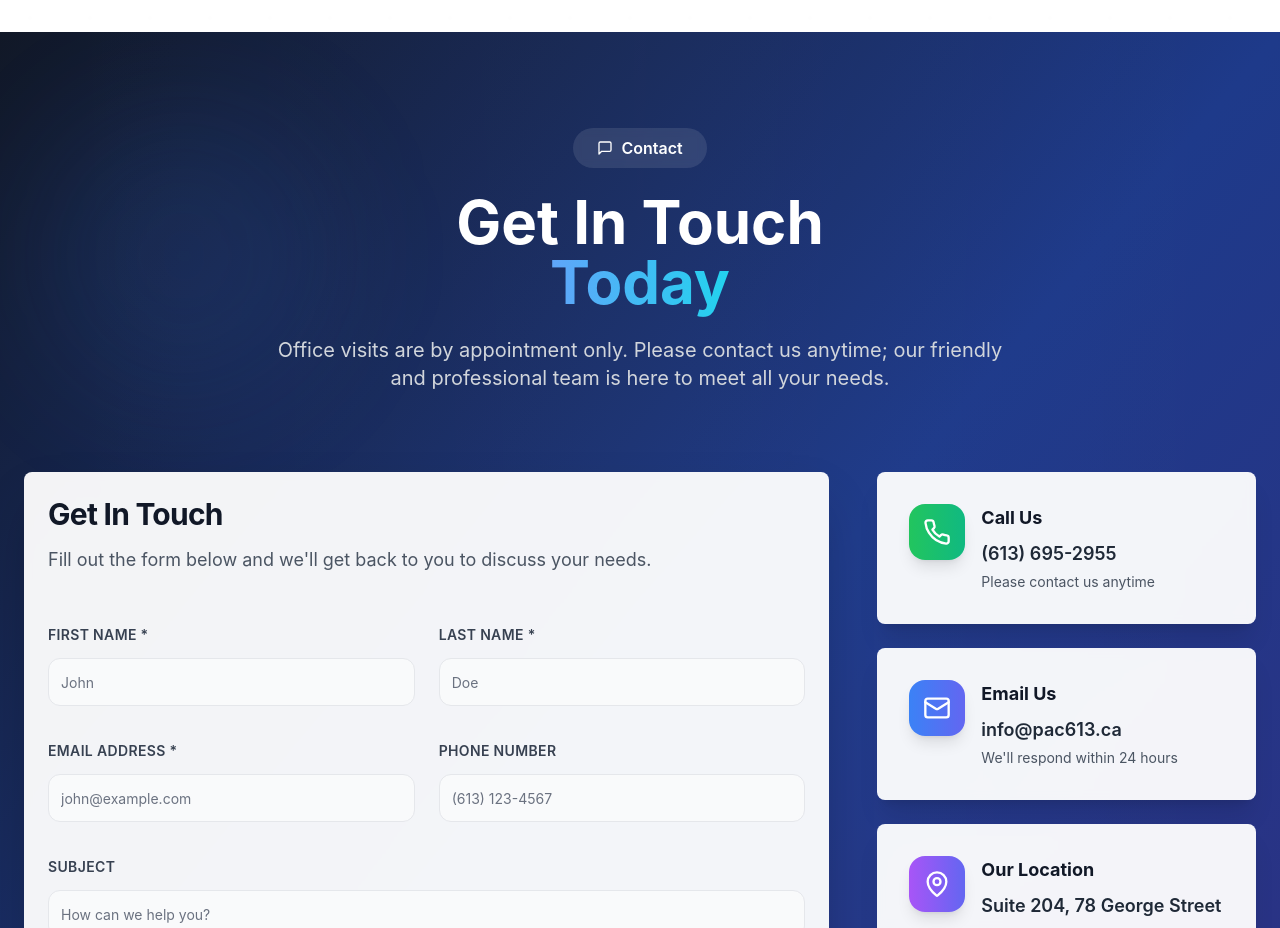
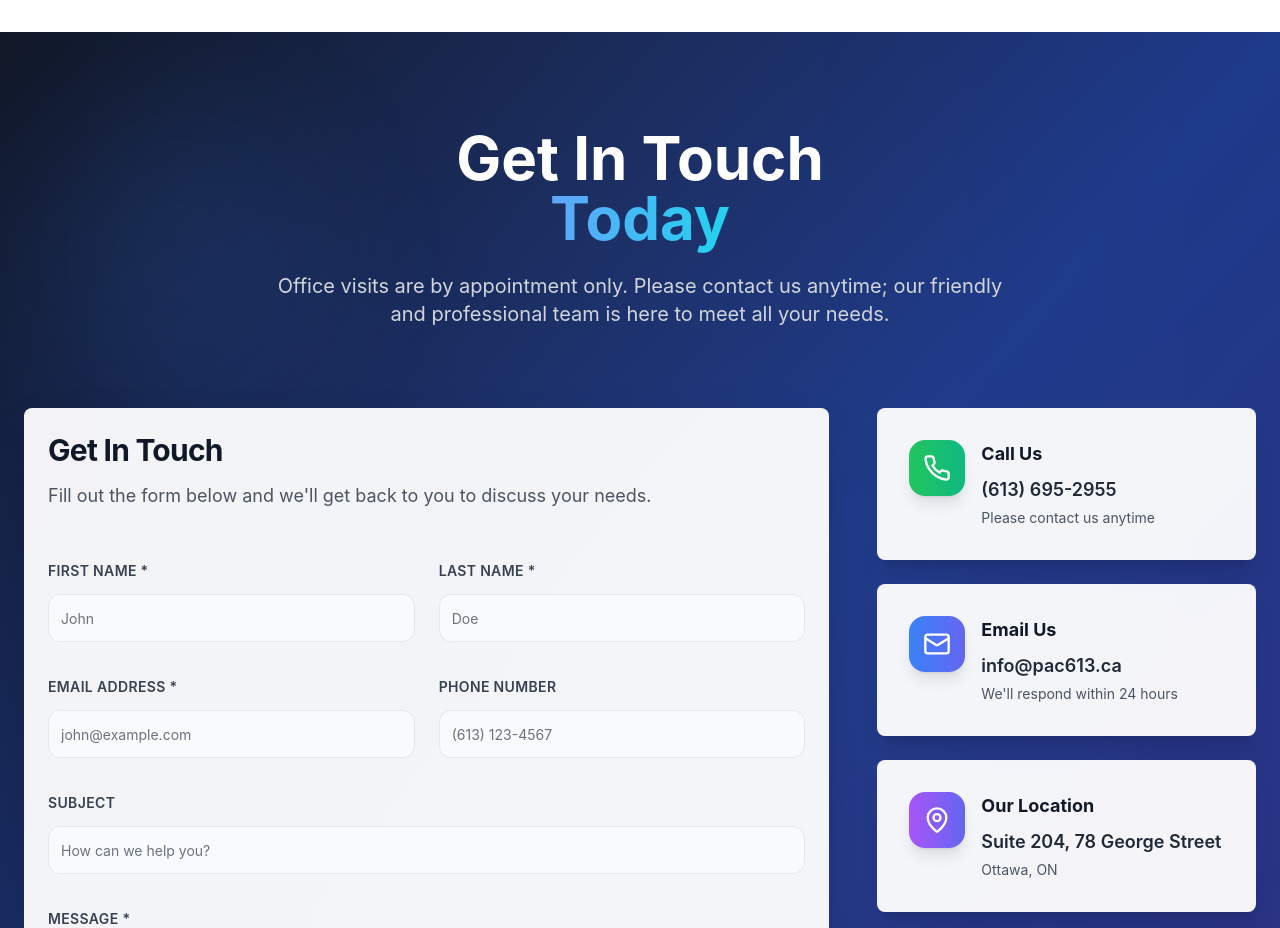
Before and after one commit to farmanhoyo/pacific-glow-remodel-project, a React (Vite) app: page / in a window 1280 px wide. Shown: the part 5560-6488 px from the top of the page. Built offline with nearby package versions, Linux system fonts and the light colour scheme.

Commit message:
Remove redundant contact button

```diff
--- a/src/components/Contact.tsx
+++ b/src/components/Contact.tsx
@@ -60,10 +60,6 @@ const Contact = () => {
 
       <div className="container mx-auto px-4 md:px-6 relative z-10">
         <div className="text-center mb-12 md:mb-20">
-          <div className="inline-flex items-center space-x-2 bg-white/10 backdrop-blur-sm text-white px-4 md:px-6 py-2 rounded-full font-semibold mb-4 md:mb-6 text-sm md:text-base">
-            <MessageSquare className="w-4 h-4" />
-            <span>Contact</span>
-          </div>
           <h2 className="text-4xl md:text-5xl lg:text-6xl font-bold mb-4 md:mb-6 text-white leading-tight">
             Get In Touch
             <br />
```
